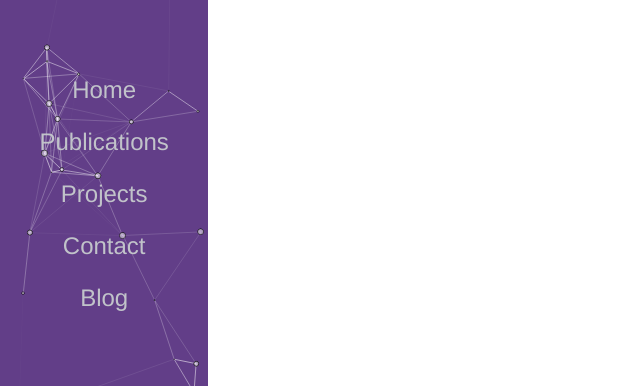
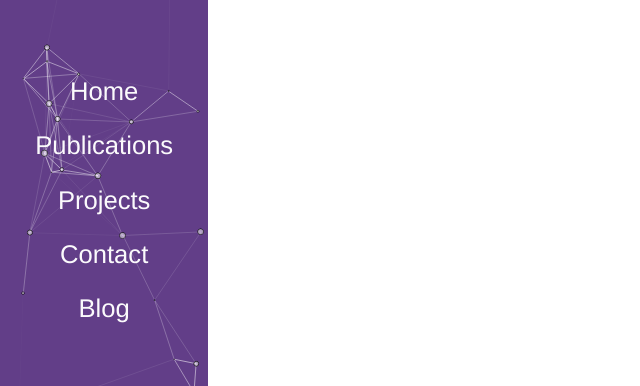
Before and after one commit to Kviist/personal-website, a Vue app: page / in a window 1280 px wide. Shown: the part 343-729 px from the top of the page, without its empty margins (0-640 px from the left). Built offline with nearby package versions, Linux system fonts and the light colour scheme.

Commit message:
Update NavBar.vue

```diff
--- a/src/components/NavBar.vue
+++ b/src/components/NavBar.vue
@@ -52,8 +52,8 @@ a {
     color: inherit;
 }
 .nav-item{
-    color: #c4c7cc;
-    font-size: 150%;
+    color: white;
+    font-size: 2vw;
     opacity: 0.99;
     pointer-events:auto;
 }
```
